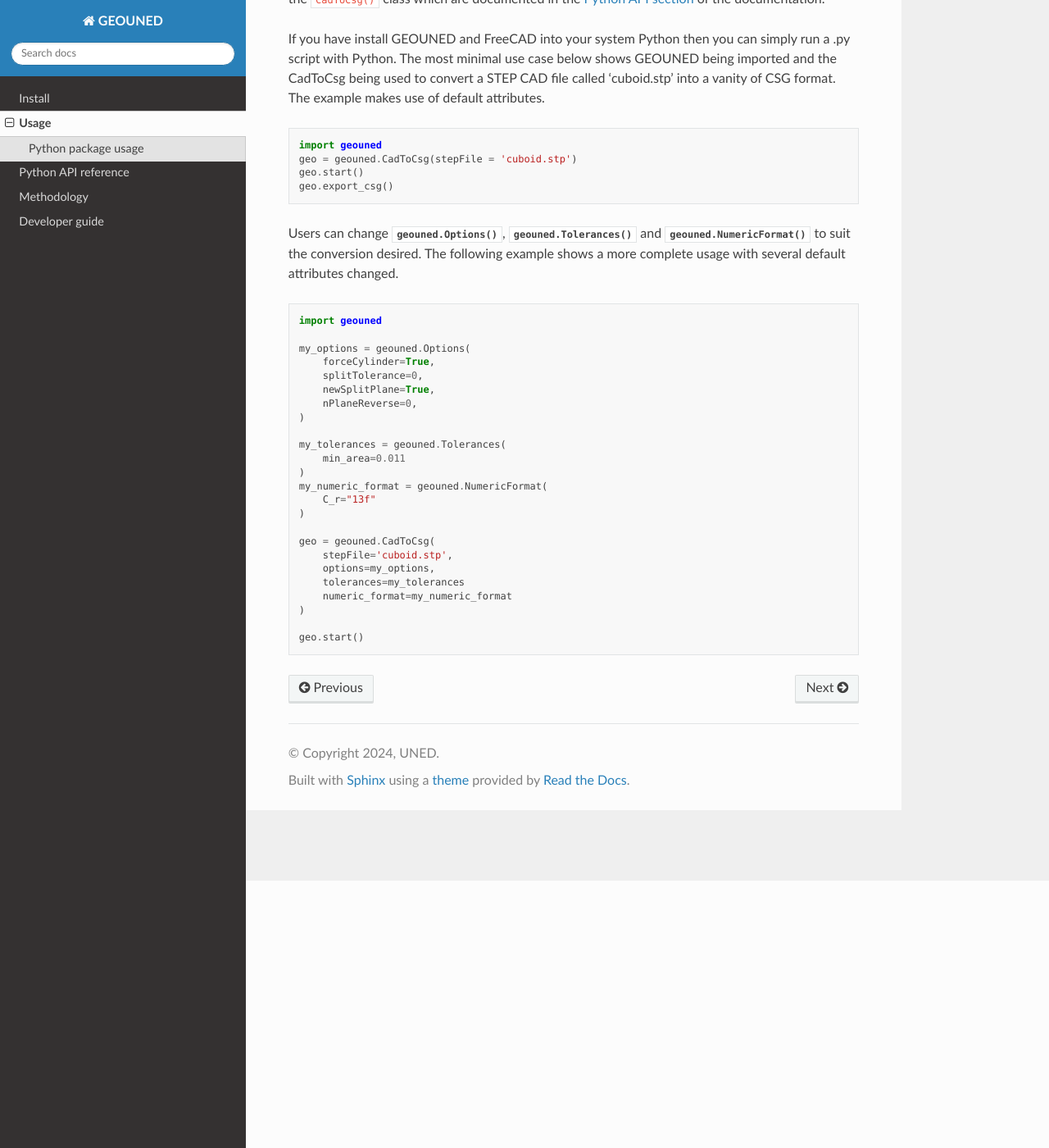
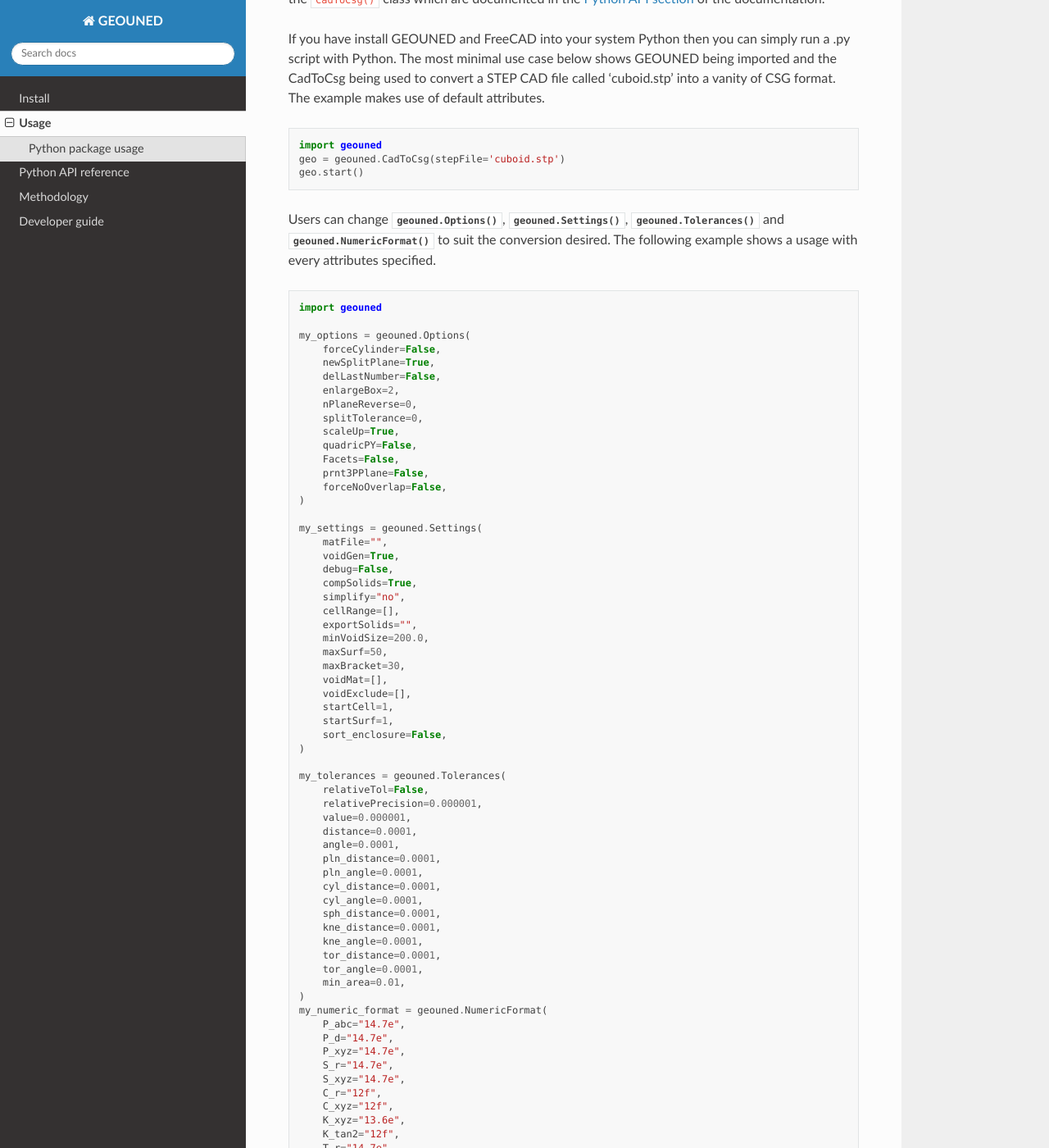
Before and after one commit to GEOUNED-org/GEOUNED, a Sphinx documentation site: the page built from docs/usage.rst, in a window 1280 px wide and 1400 px high, scrolled down 326 px. Shown: the whole window at 82% size. Built offline with Sphinx 7.4.7 and the Read the Docs theme 2.0.0, drawn with Linux system fonts in a browser that asks for light colours; some of the changed text lies outside the part shown.

Commit message:
all the attributes show in usage example

```diff
--- a/docs/usage.rst
+++ b/docs/usage.rst
@@ -18,36 +18,103 @@ The example makes use of default  attributes.
 .. code-block:: python
 
     import geouned
-    geo = geouned.CadToCsg(stepFile = 'cuboid.stp')
+    geo = geouned.CadToCsg(stepFile='cuboid.stp')
     geo.start()
-    geo.export_csg()
 
-Users can change :meth:`geouned.Options`, :meth:`geouned.Tolerances` and :meth:`geouned.NumericFormat` to suit the conversion desired.
-The following example shows a more complete usage with several default attributes changed.
+Users can change :meth:`geouned.Options`, :meth:`geouned.Settings`, :meth:`geouned.Tolerances` and :meth:`geouned.NumericFormat` to suit the conversion desired.
+The following example shows a usage with every attributes specified.
 
 .. code-block:: python
 
     import geouned
 
     my_options = geouned.Options(
-        forceCylinder=True,
+        forceCylinder=False,
+        newSplitPlane=True,
+        delLastNumber=False,
+        enlargeBox=2,
+        nPlaneReverse=0,
         splitTolerance=0,
-        newSplitPlane=True,
-        nPlaneReverse=0,
+        scaleUp=True,
+        quadricPY=False,
+        Facets=False,
+        prnt3PPlane=False,
+        forceNoOverlap=False,
+    )
+
+    my_settings = geouned.Settings(
+        matFile="",
+        voidGen=True,
+        debug=False,
+        compSolids=True,
+        simplify="no",
+        cellRange=[],
+        exportSolids="",
+        minVoidSize=200.0,
+        maxSurf=50,
+        maxBracket=30,
+        voidMat=[],
+        voidExclude=[],
+        startCell=1,
+        startSurf=1,
+        sort_enclosure=False,
     )
 
     my_tolerances = geouned.Tolerances(
-        min_area=0.011
+        relativeTol=False,
+        relativePrecision=0.000001,
+        value=0.000001,
+        distance=0.0001,
+        angle=0.0001,
+        pln_distance=0.0001,
+        pln_angle=0.0001,
+        cyl_distance=0.0001,
+        cyl_angle=0.0001,
+        sph_distance=0.0001,
+        kne_distance=0.0001,
+        kne_angle=0.0001,
+        tor_distance=0.0001,
+        tor_angle=0.0001,
+        min_area=0.01,
     )
     my_numeric_format = geouned.NumericFormat(
-        C_r="13f"
+        P_abc="14.7e",
+        P_d="14.7e",
+        P_xyz="14.7e",
+        S_r="14.7e",
+        S_xyz="14.7e",
+        C_r="12f",
+        C_xyz="12f",
+        K_xyz="13.6e",
+        K_tan2="12f",
+        T_r="14.7e",
+        T_xyz="14.7e",
+        GQ_1to6="18.15f",
+        GQ_7to9="18.15f",
+        GQ_10="18.15f",
     )
 
     geo = geouned.CadToCsg(
-        stepFile='cuboid.stp',
+        stepFile="cuboid.stp,
         options=my_options,
-        tolerances=my_tolerances
-        numeric_format=my_numeric_format
+        settings=my_settings,
+        tolerances=my_tolerances,
+        numeric_format=my_numeric_format,
+        title="Converted with GEOUNED",
+        geometryName="csg",
+        outFormat=(
+            "openMC_XML",
+            "openMC_PY",
+            "serpent",
+            "phits",
+            "mcnp",
+        ),
+        volSDEF=True,
+        volCARD=False,
+        UCARD=None,
+        dummyMat=True,
+        cellCommentFile=False,
+        cellSummaryFile=False,
     )
 
     geo.start()
```
Also changed, not shown: docs/python_api.rst (+8 -4 lines).
